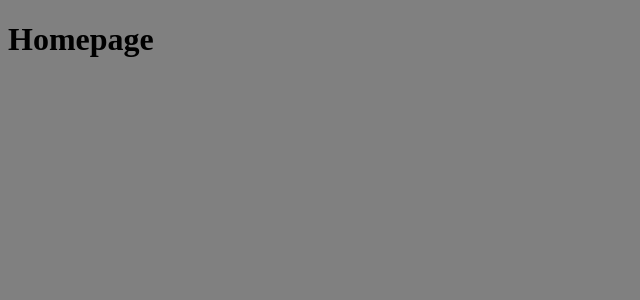
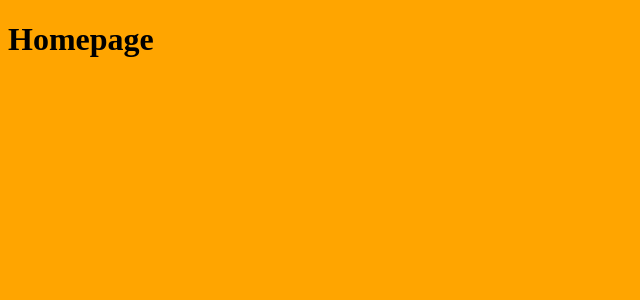
Before and after one commit to alarasuarez/alarasuarez.work, a Jekyll site: the page built from index.md, in a window 1280 px wide. Shown: the top 300 px of the page, without its empty margins (0-640 px from the left). Built offline with Jekyll 4.4.1, drawn with Linux system fonts in a browser that asks for light colours.

Commit message:
Update default.html

```diff
--- a/_layouts/default.html
+++ b/_layouts/default.html
@@ -7,7 +7,7 @@
   <title>Document</title>
 
   <style>
-    body {background: gray; }
+    body {background: orange; }
   </style>
 
 </head>
```
